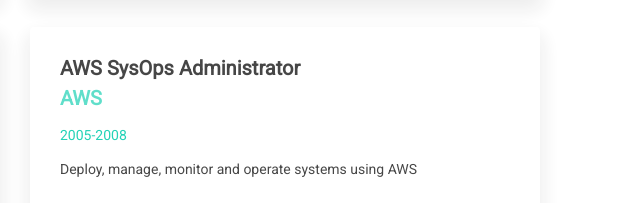
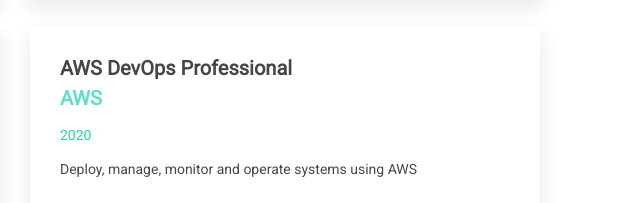
Before and after one commit to woodjme/woodj.me, a plain HTML site: page index.html in a window 1280 px wide. Shown: the part 2292-2495 px from the top of the page, 625-1265 px from the left. Drawn offline with Linux system fonts and the light colour scheme.

Commit message:
update cert

```diff
--- a/index.html
+++ b/index.html
@@ -277,8 +277,8 @@
                                 </div>
                                 <div class="mh-education-item dark-bg wow fadeInUp" data-wow-duration="0.8s"
                                     data-wow-delay="0.5s">
-                                    <h4>AWS SysOps Administrator<br /><a href="">AWS</a></h4>
-                                    <div class="mh-eduyear">2005-2008</div>
+                                    <h4>AWS DevOps Professional<br /><a href="">AWS</a></h4>
+                                    <div class="mh-eduyear">2020</div>
                                     <p>Deploy, manage, monitor and operate systems using AWS<br /><br /></p>
                                 </div>
                             </div>
```
